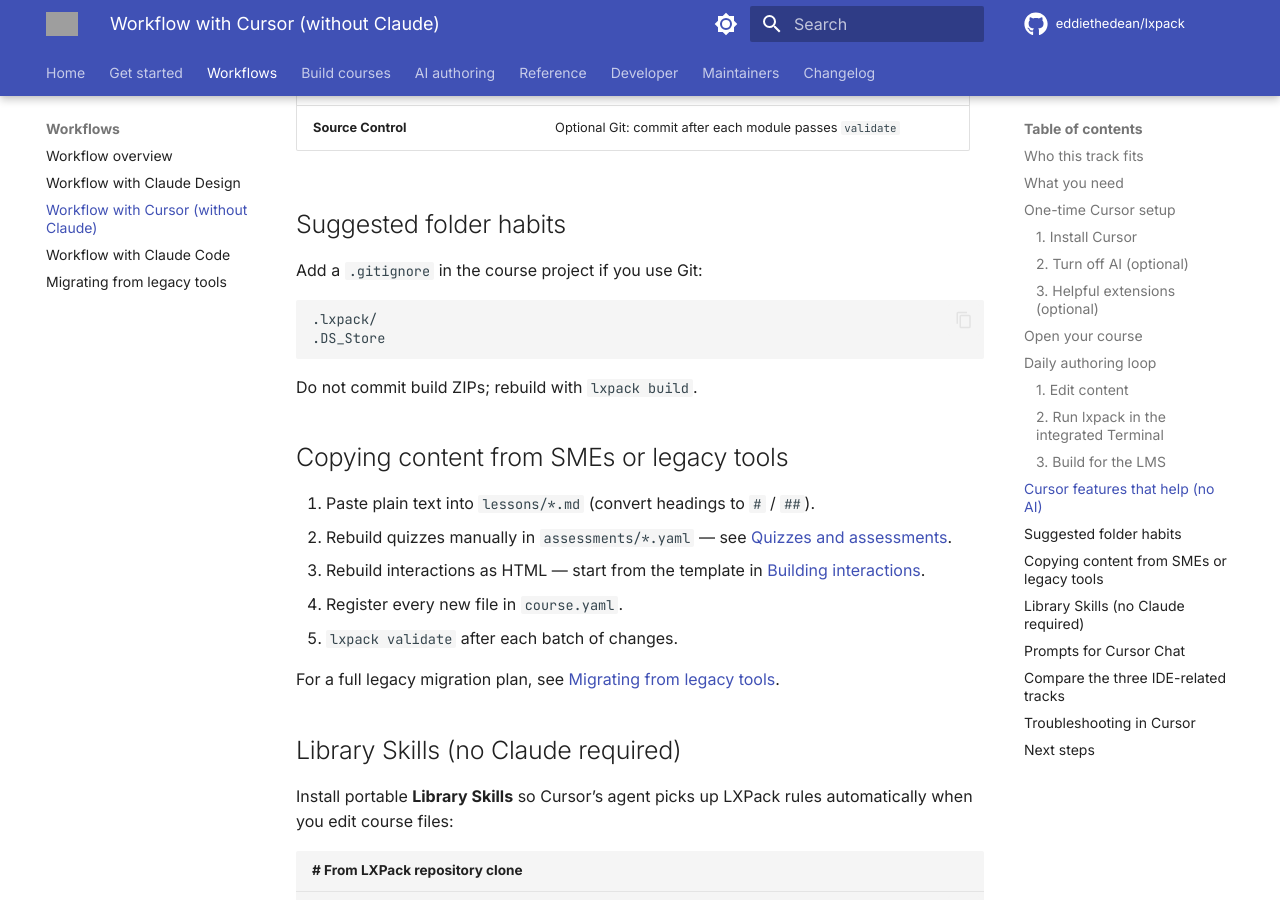
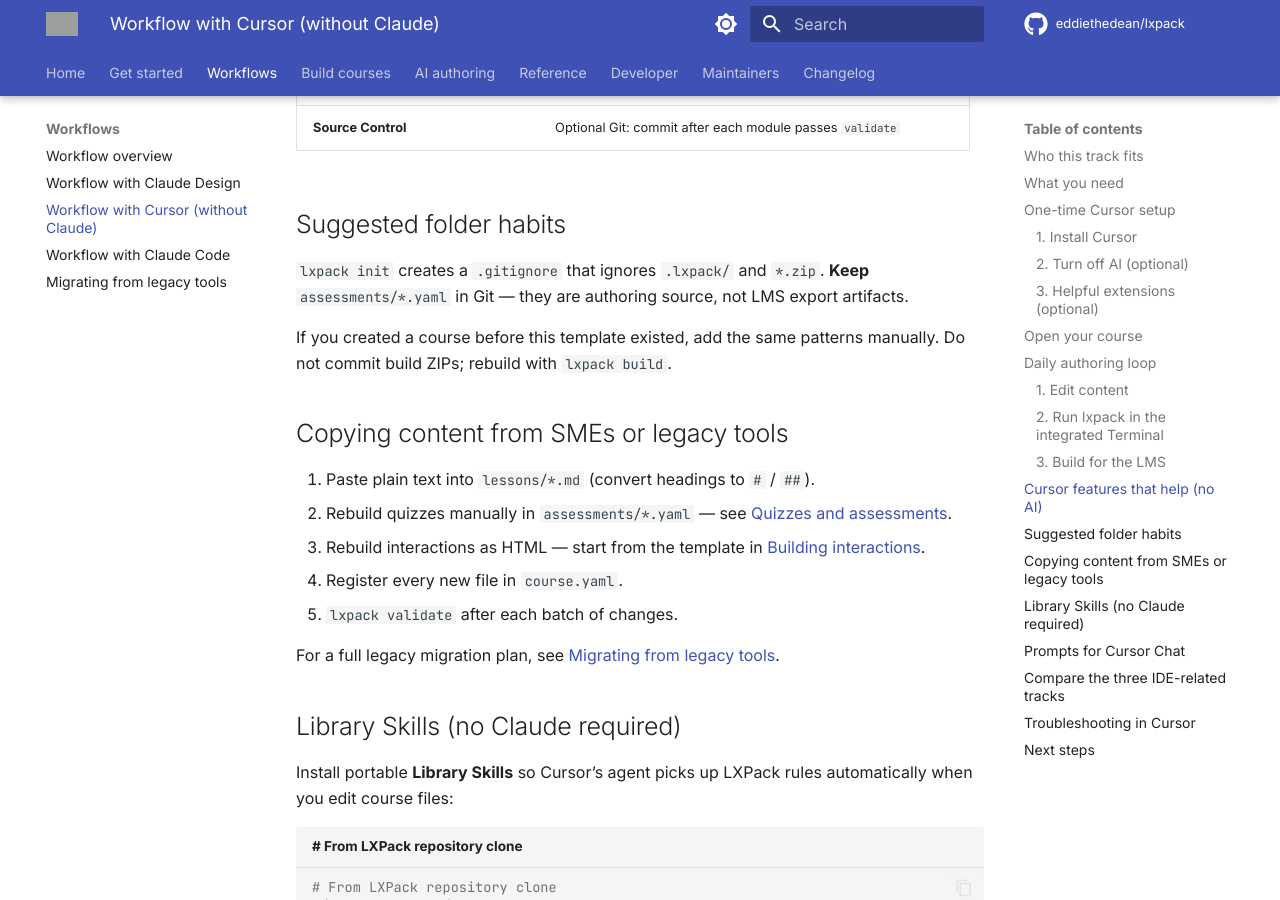
Before and after one commit to eddiethedean/lxpack, an MkDocs documentation site: the page built from docs/guides/workflow-cursor.md, in a window 1280 px wide and 900 px high, scrolled down 4297 px. Built offline with MkDocs 1.6.1 and Material for MkDocs 9.7.7, drawn with Linux system fonts in a browser that asks for light colours; comment, search, counter and statistics services are not loaded; grey boxes are pictures that could not be loaded.

Commit message:
feat(cli): scaffold course .gitignore for build output only
lxpack init writes .gitignore for .lxpack/ and *.zip while keeping
assessments/ and other author files in Git; document the distinction.

````diff
--- a/docs/getting-started/your-first-course.md
+++ b/docs/getting-started/your-first-course.md
@@ -24,8 +24,9 @@ Your folder now contains:
 | `course.yaml` | Course settings and lesson list |
 | `lessons/welcome.md` | First lesson (Markdown) |
 | `interactions/phishing-lab/index.html` | Clickable lab activity |
-| `assessments/final.yaml` | Final quiz (authoring file) |
+| `assessments/final.yaml` | Final quiz (commit to Git; omitted from learner ZIPs) |
 | `lxpack.config.json` | Default export target and preview options |
+| `.gitignore` | Ignores `.lxpack/` and `*.zip` — not your source files |
 
 More detail: [Course structure](../guides/course-structure.md).
 
--- a/docs/guides/workflow-cursor.md
+++ b/docs/guides/workflow-cursor.md
@@ -149,14 +149,9 @@ Find the ZIP under `.lxpack/`. See [Export to LMS](export-to-lms.md).
 
 ## Suggested folder habits
 
-Add a `.gitignore` in the course project if you use Git:
+`lxpack init` creates a `.gitignore` that ignores `.lxpack/` and `*.zip`. **Keep** `assessments/*.yaml` in Git — they are authoring source, not LMS export artifacts.
 
-```gitignore
-.lxpack/
-.DS_Store
-```
-
-Do not commit build ZIPs; rebuild with `lxpack build`.
+If you created a course before this template existed, add the same patterns manually. Do not commit build ZIPs; rebuild with `lxpack build`.
 
 ## Copying content from SMEs or legacy tools
 
````
Also changed, not shown: docs/guides/course-structure.md (+4 -1 lines), packages/cli/README.md (+1 -0 lines), 2 other files.
